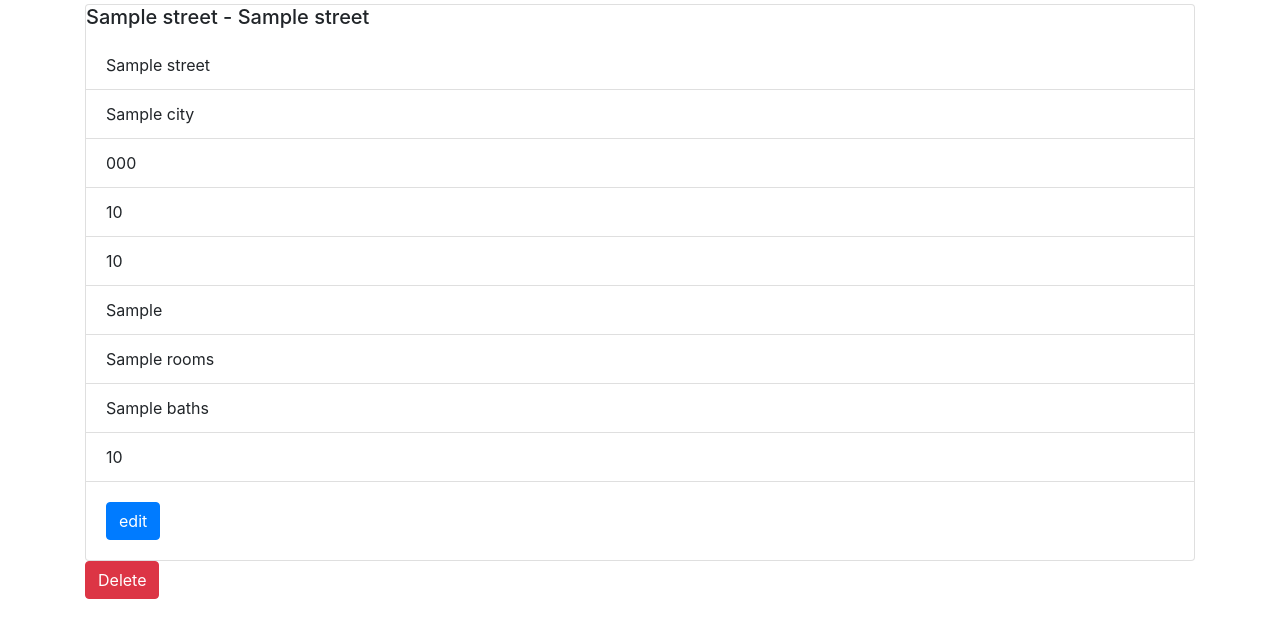
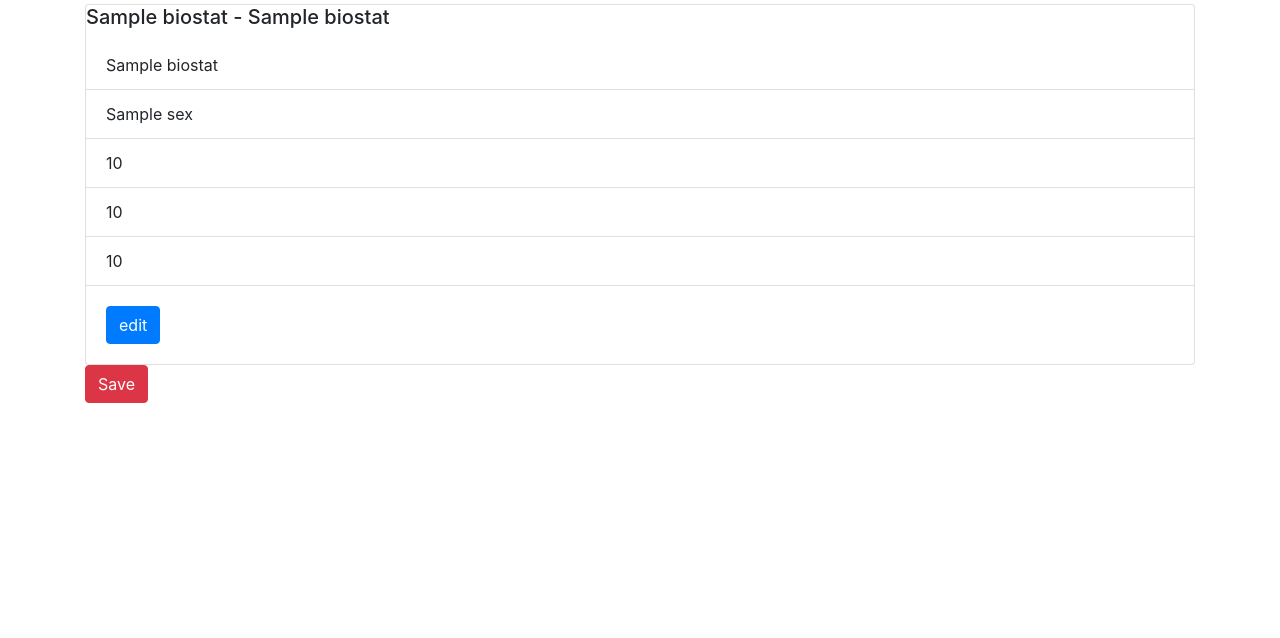
Before and after one commit to po47/PythonDockerFlaskBootstrap, a Flask app: template app/templates/view.html in a window 1280 px wide. Shown: the part 56-694 px from the top of the page. Run offline with Flask 2, Linux system fonts and the light colour scheme; the template is opened without the code that fills it: most values are stand-ins (such as "Sample title", 1, 10 or a date in 2020); some libraries are stand-ins or nearby versions.

Commit message:
fix: changed view

```diff
--- a/app/templates/view.html
+++ b/app/templates/view.html
@@ -2,24 +2,20 @@
 {% block content %}
 
 <div class="card" class="m-5 p-2">
-    <h5 class="card-title">{{ homestat.Street }} - {{ homestat.Street }}</h5>
+    <h5 class="card-title">{{ biostat.YourName }} - {{ biostat.YourName }}</h5>
 
     <ul class="list-group list-group-flush">
-        <li class="list-group-item">{{ homestat.Street }}</li>
-        <li class="list-group-item">{{ homestat.City }}</li>
-        <li class="list-group-item">{{ homestat.Zip_Code }}</li>
-        <li class="list-group-item">{{ homestat.Selling_Price }}</li>
-        <li class="list-group-item">{{ homestat.Listing_Price }}</li>
-        <li class="list-group-item">{{ homestat.Sq_ft }}</li>
-        <li class="list-group-item">{{ homestat.Rooms }}</li>
-        <li class="list-group-item">{{ homestat.Baths }}</li>
-        <li class="list-group-item">{{ homestat.Age_of_House }}</li>
+        <li class="list-group-item">{{ biostat.YourName }}</li>
+        <li class="list-group-item">{{ biostat.Sex }}</li>
+        <li class="list-group-item">{{ biostat.Age }}</li>
+        <li class="list-group-item">{{ biostat.Height_in }}</li>
+        <li class="list-group-item">{{ biostat.Weight_lbs }}</li>
     </ul>
     <div class="card-body">
-        <a href="/edit/{{homestat.id}}" class="card-link btn btn-primary">edit</a>
+        <a href="/edit/{{biostat.id}}" class="card-link btn btn-primary">edit</a>
     </div>
 </div>
-<form action="/delete/{{homestat.id}}" method="post"><button type="submit" class="btn btn-danger">Delete</button></form>
+<form action="/delete/{{biostat.id}}" method="post"><button type="submit" class="btn btn-danger">Save</button></form>
 
 
 {% endblock %}
```
